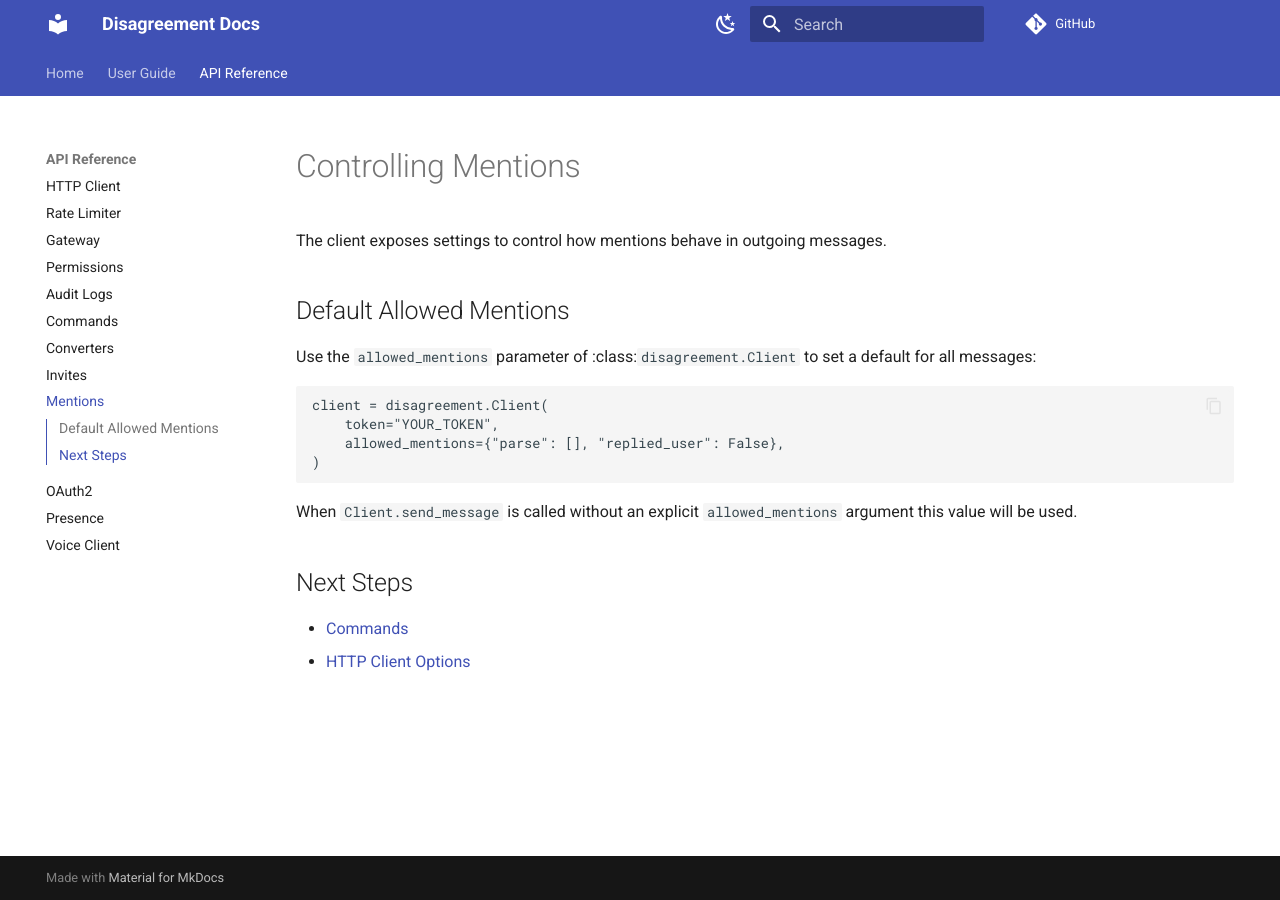
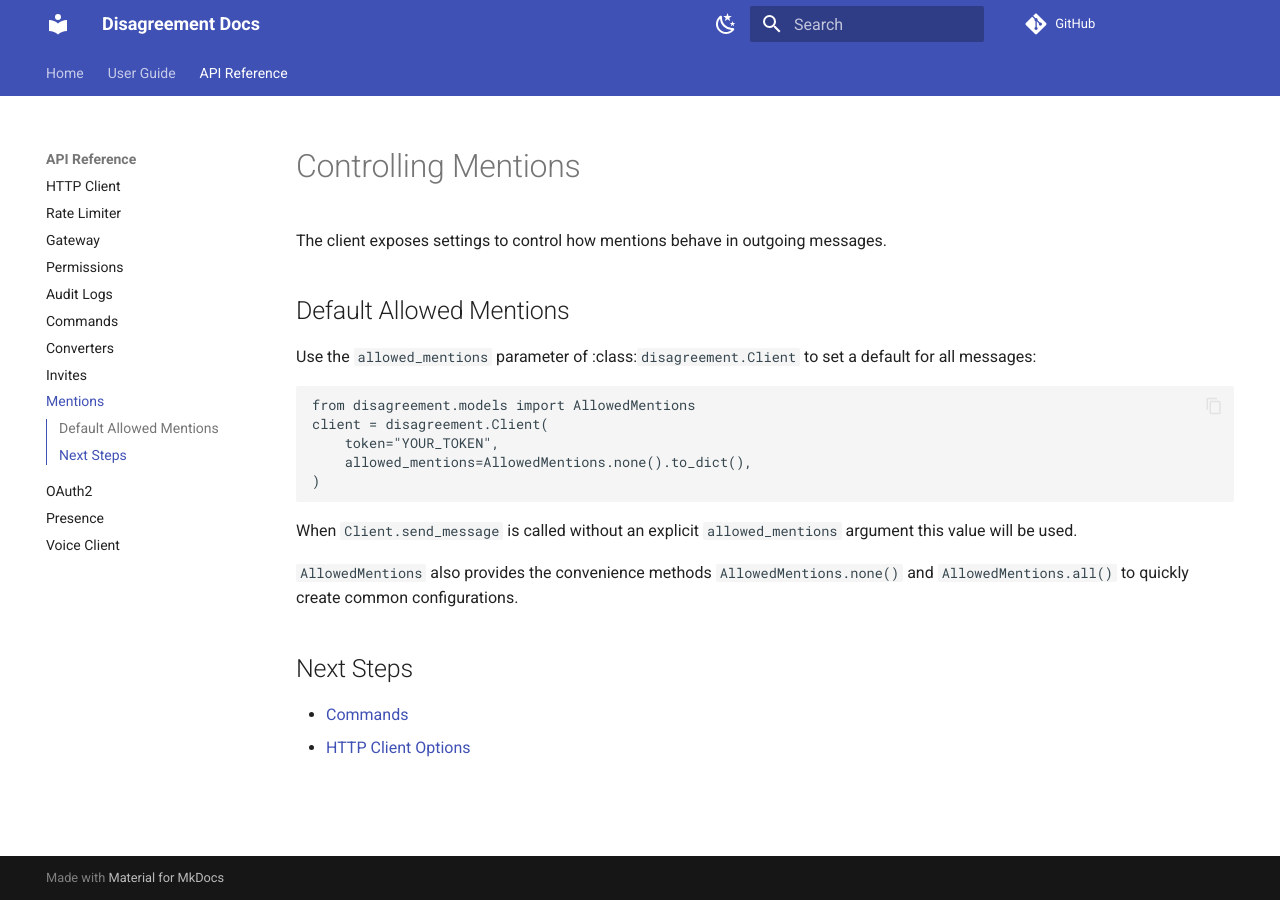
Before and after one commit to Slipstreamm/disagreement, an MkDocs documentation site: the page built from docs/mentions.md, in a window 1280 px wide. Built offline with MkDocs 1.6.1 and Material for MkDocs 9.7.7, drawn with Linux system fonts in a browser that asks for light colours; comment, search, counter and statistics services are not loaded.

Commit message:
Add AllowedMentions helpers and update docs (#73)

````diff
--- a/docs/mentions.md
+++ b/docs/mentions.md
@@ -8,15 +8,20 @@ Use the ``allowed_mentions`` parameter of :class:`disagreement.Client` to set a
 default for all messages:
 
 ```python
+from disagreement.models import AllowedMentions
 client = disagreement.Client(
     token="YOUR_TOKEN",
-    allowed_mentions={"parse": [], "replied_user": False},
+    allowed_mentions=AllowedMentions.none().to_dict(),
 )
 ```
 
 When ``Client.send_message`` is called without an explicit ``allowed_mentions``
 argument this value will be used.
 
+``AllowedMentions`` also provides the convenience methods
+``AllowedMentions.none()`` and ``AllowedMentions.all()`` to quickly create
+common configurations.
+
 ## Next Steps
 
 - [Commands](commands.md)
````
Also changed, not shown: README.md (+2 -1 lines), docs/introduction.md (+5 -1 lines), 1 other file.
